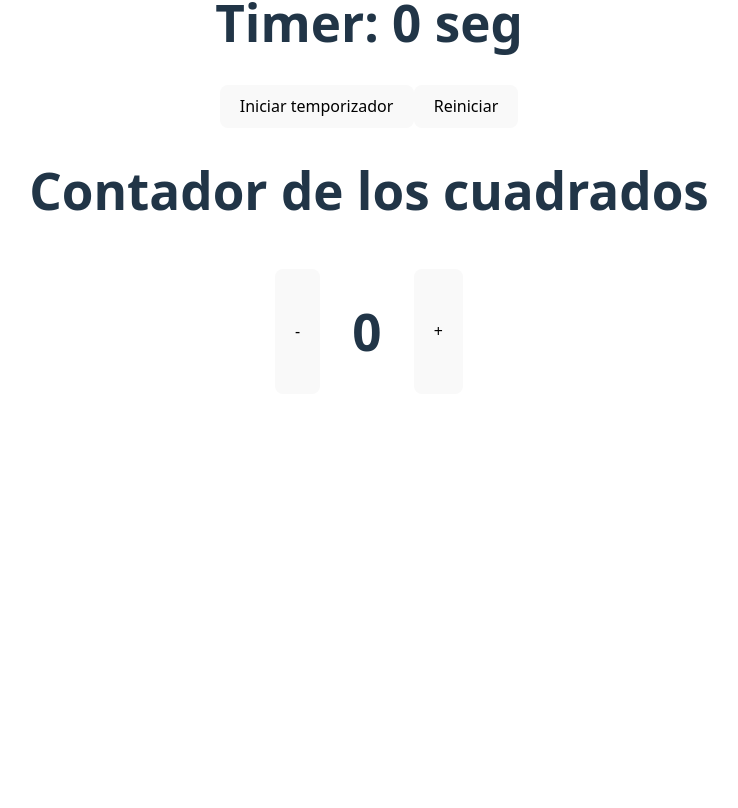
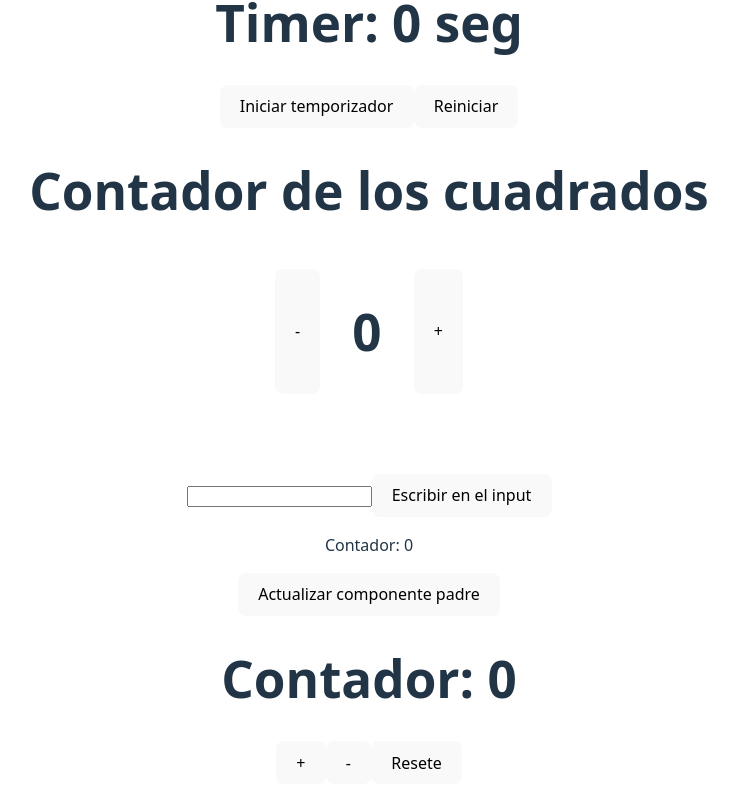
Before and after one commit to PrincipeCG/IntroReact, a React (Vite) app in the folder IntroReact/intro-react/: page / in a window 1280 px wide. Shown: the part 2125-2933 px from the top of the page, without its empty margins (271-1009 px from the left). Before the commit the page ends 2631 px from the top, so only its background shows below. Built offline with nearby package versions, Linux system fonts and the light colour scheme.

Commit message:
useRef, useCallback, useReducer

```diff
--- a/IntroReact/intro-react/src/App.jsx
+++ b/IntroReact/intro-react/src/App.jsx
@@ -5,7 +5,11 @@ import FilterableList from './Components/FilterableList'
 import Timer from './Components/timer'
 import ConditionalSquare from './Components/ConditionalSquare'
 import SquareContainer from './Components/SquareContainer'
+import FocusInput from './Components/FocusInput'
+import Parents from './Components/useCallBackExample'
+import ContadorReducer from './Components/ContadorReducer'
 import { useState } from 'react'
+
 
 const alt = "cat-image"
 
@@ -42,6 +46,9 @@ function App() {
           <ConditionalSquare key={index} />
         ))}
       </SquareContainer>
+      <FocusInput/>
+      <Parents />
+      <ContadorReducer />
     </>
   )
 }
--- /dev/null
+++ b/IntroReact/intro-react/src/Components/ContadorReducer.jsx
@@ -0,0 +1,27 @@
+import React, {useReducer} from "react";
+
+function reducer (state, action){
+    switch (action.type) {
+        case 'increment':
+            return { count: state.count + 1 };
+        case 'decrement':
+            return { count: state.count - 1 };
+        case 'reset':
+            return { count: 0 };
+        default:
+            throw new Error('Action no soportada: ' + action.type);
+    }
+}
+
+export default function ContadorReducer(){
+    const [state, dispatch] = useReducer(reducer, { count: 0 });
+
+    return (
+        <div>
+            <h1>Contador: {state.count}</h1>
+            <button onClick={() => dispatch({type: 'increment'})}>+</button>
+            <button onClick={() => dispatch({type: 'decrement'})}>-</button>
+            <button onClick={() => dispatch({type: 'reset'})}>Resete</button>
+        </div>
+    )
+}
--- /dev/null
+++ b/IntroReact/intro-react/src/Components/FocusInput.jsx
@@ -0,0 +1,18 @@
+import React, {useRef} from "react";
+
+export default function FocusInput(){
+    const inputRef = useRef(null);
+
+    const handleClick = () => {
+        inputRef.current.focus();
+        console.log(`el input tiene guardado: ${inputRef.current.value}`);
+
+    }
+
+    return (
+        <div>
+            <input type="text" ref={inputRef} />
+            <button onClick={() => handleClick()}> Escribir en el input </button>
+        </div>
+    )
+}
--- /dev/null
+++ b/IntroReact/intro-react/src/Components/useCallbackExample.jsx
@@ -0,0 +1,26 @@
+import React, {useState, useCallback, memo} from "react";
+
+const Child = memo(({onClick}) => {
+    console.log("renderizado componente hijo");
+
+    return (
+        <button onClick={onClick}> Actualizar componente padre</button>
+    )
+})
+
+export default function Parents() {
+    const [count, setCount] = useState(0);
+
+    const increment = useCallback(() => {
+        setCount(current => current + 1);
+    }, [])
+
+    return (
+        <div>
+            <p>Contador: {count} </p>
+            <Child onClick={increment}/>
+        </div>
+    )
+
+
+}
```
